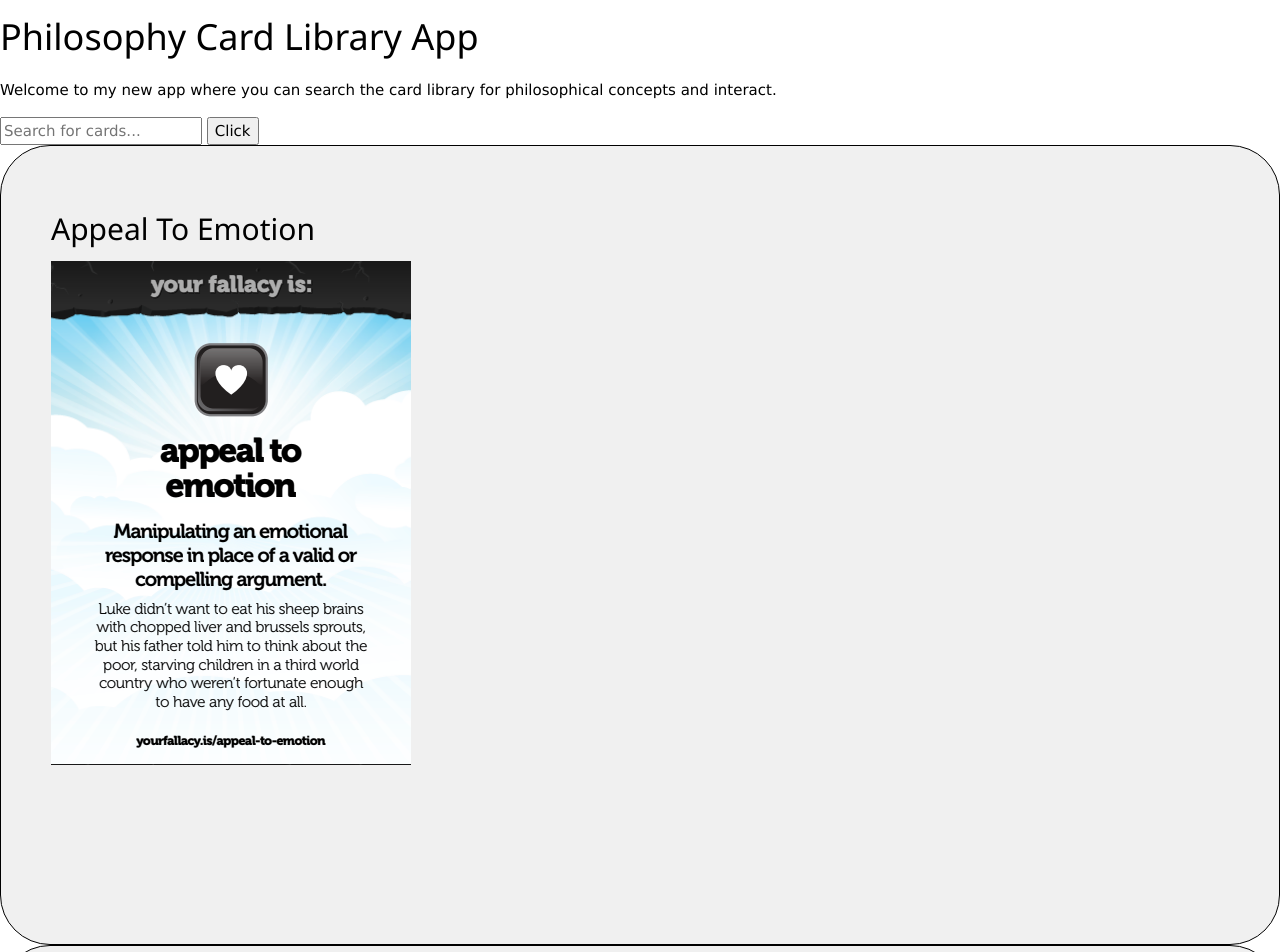
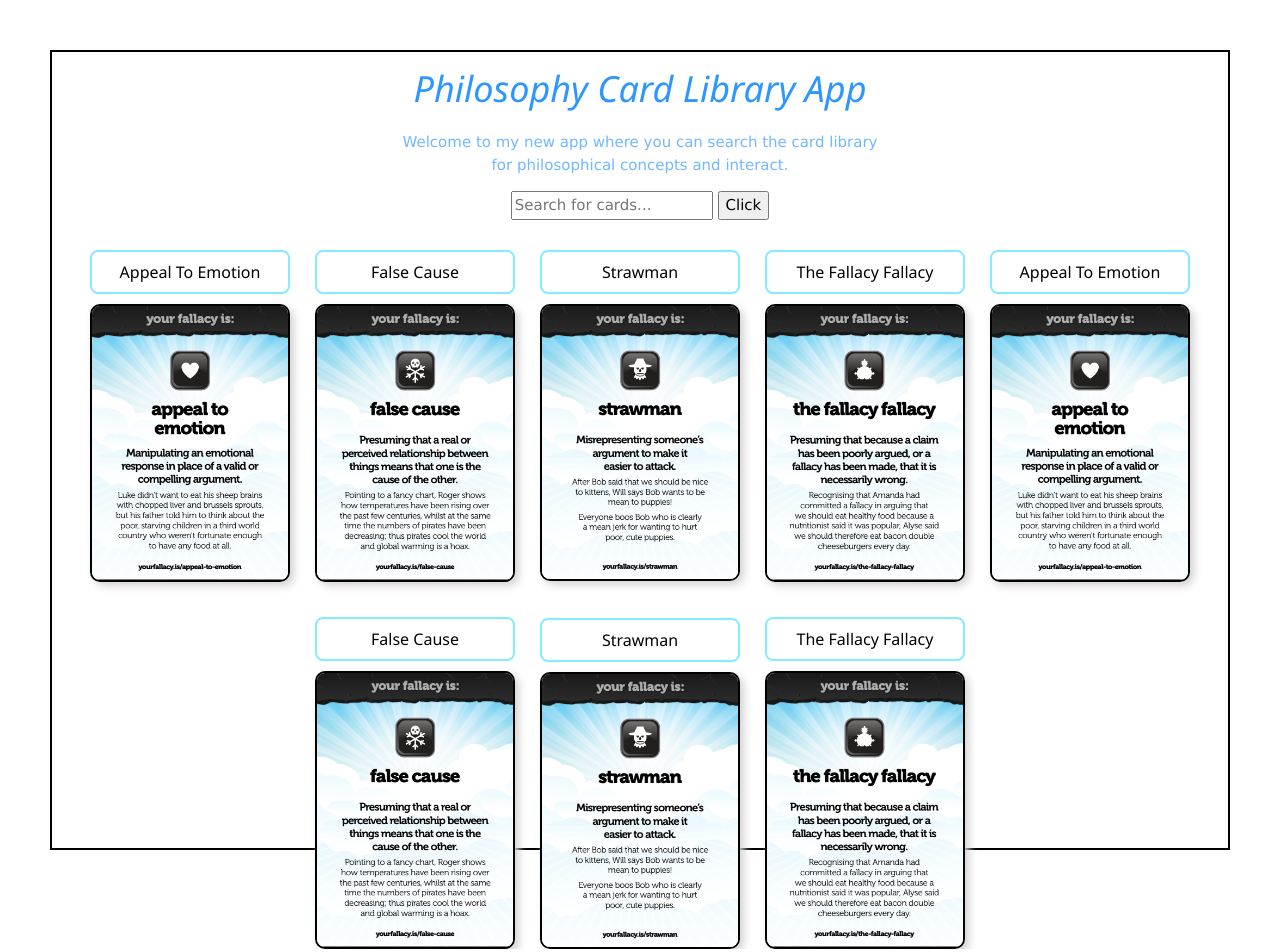
Before and after one commit to DavidL1983/DLSiteTest.github.io, a plain HTML site: page index.html in a window 1280 px wide. Shown: the top 952 px of the page. Drawn offline with nearby package versions, Linux system fonts and the light colour scheme.

Commit message:
Update styles.css

```diff
--- a/styles.css
+++ b/styles.css
@@ -1,29 +1,69 @@
-/* .container {
-    display: flex;
-    justify-content: center;
-    align-items: center;
-    height: 100vh;
-    background-color: #f0f0f0;
-} */
+.container#app-parent {
+  display: flex;
+  flex-direction: column;
+  height: 100vh; /* Full viewport height */
+  max-width: 100vw;
+  align-items: center;
+  margin: 50px;
+  border: solid 2px #000000; /* Border color */
+}
+
+.container#page-title h1{
+  color: #2e96ff; /* Text color */
+  text-align: center;
+  font-style: italic;
+}
+
+.container#page-title p{
+  display: flex;
+  flex-wrap: wrap;
+  max-width: 500px;
+  color: #2e96ffad; /* Text color */
+  text-align: center;
+}
+
+.library-section {
+  width: 100%;
+  height: 100%;
+  display: flex;
+  flex-direction: row;
+  flex-wrap: wrap;
+  align-items: center;
+  justify-content: center;
+  margin: 20px; /* Add some margin around the card section */
+  gap: 25px; /* Add some space between the cards */
+}
 
 .card-container {
-    justify-content: center;
-    align-items: center;
-    height: 100vh;
-    background-color: #f0f0f0;
-    border-style: solid;
-    border: solid 1px #000;
-    border-radius: 50px;
-    padding: 50px;
+  width: auto;
+  height: auto;
+  display: flex;
+  flex-direction: column;
+  align-items: center;
+  justify-content: center;
+  text-align: center;
 }
 
-.card {
-    width: 100px;
-    height: 200px;
-    background-color: #f0f0f0;
-    border-style: solid;
-    border: solid 1px #000;
-    box-shadow: -10px 10px 10px 0px rgba(0,0,0,0.75);
-    padding: 50px;
-    text-align: center;
+.card-container h2 {
+  height: auto; /* Set a fixed height for the title */
+  width: 100%;
+  flex-wrap: wrap;
+  color: #000000; /* Text color */
+  font-size: 16px; /* Font size */
+  border: solid 2px #00d9ff7c; /* Border color */
+  border-radius: 8px;
+  align-content: center;
+  padding: 8px;
+  overflow: visible;
 }
+
+.card-image {
+  object-fit: cover;
+  width: 200px;
+  height: 100%;
+  max-width: 300px; /* Set a maximum width for the image */
+  border: solid 2px #000000; /* Border color */
+  border-radius: 10px; /* Optional: Add rounded corners to the image */
+  justify-content: center;
+  box-shadow: 4px 4px 8px lightgrey; /* Optional: Add shadow effect */
+}
```
